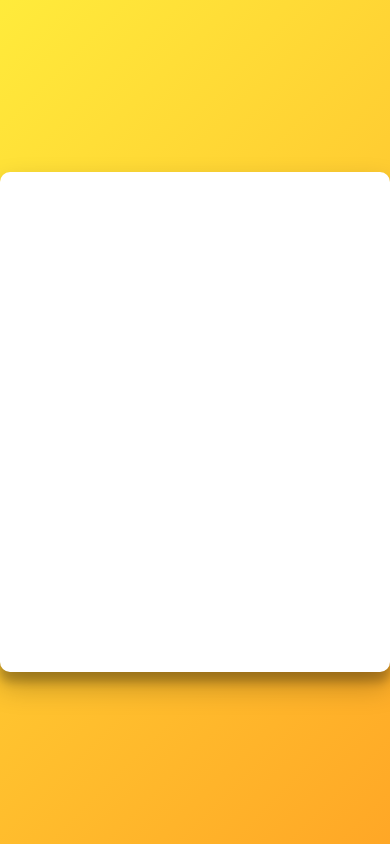
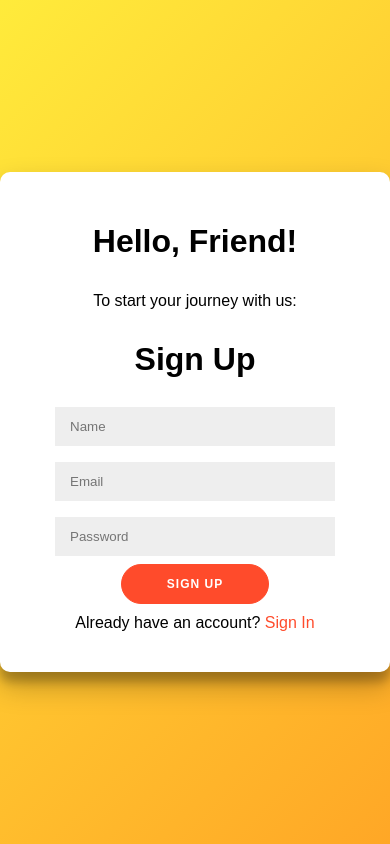
Before and after one commit to Mathenge001/Ecodons, a website built with webpack: page login.html in a window 390 px wide. Both pictures are taken after a click on the link "Sign Up". Built offline with nearby package versions, Linux system fonts and the light colour scheme.

Commit message:
first commit

```diff
--- a/css/login.css
+++ b/css/login.css
@@ -202,10 +202,34 @@ a:hover {
         max-width: 100%;
         height: auto;
     }
+
     .form-container {
         width: 100%;
         padding: 20px;
     }
+
+    .sign-in-container {
+        left: 0;
+        transform: translateX(0);
+    }
+
+    .sign-up-container {
+        left: 0;
+        opacity: 0;
+        z-index: 1;
+        transform: translateX(100%);
+    }
+
+    .container.right-panel-active .sign-in-container {
+        transform: translateX(-100%);
+    }
+
+    .container.right-panel-active .sign-up-container {
+        transform: translateX(0);
+        opacity: 1;
+        z-index: 5;
+    }
+
     .overlay-container {
         display: none;
     }
```
Also changed, not shown: js/login.js (+3 -5 lines).
